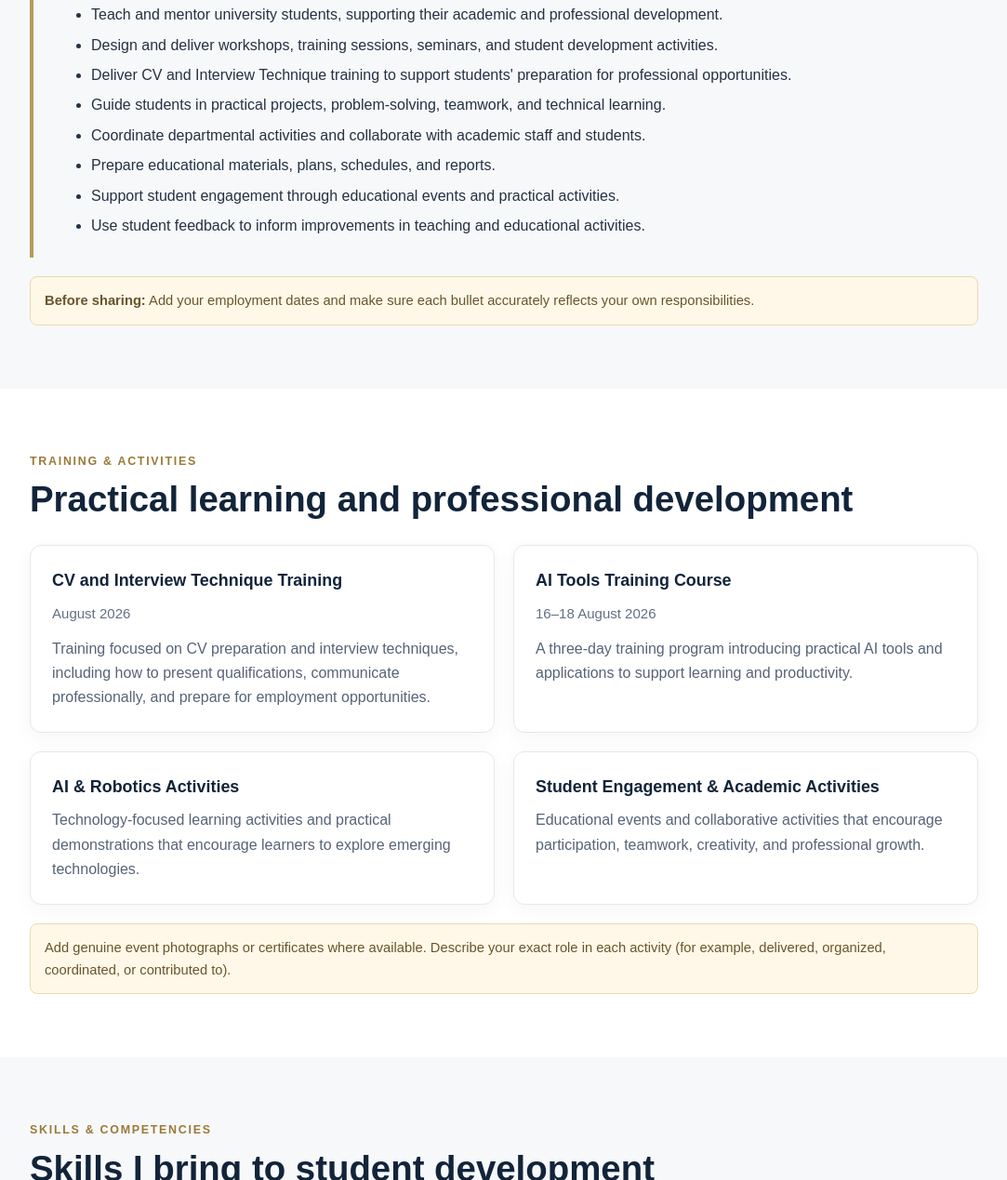
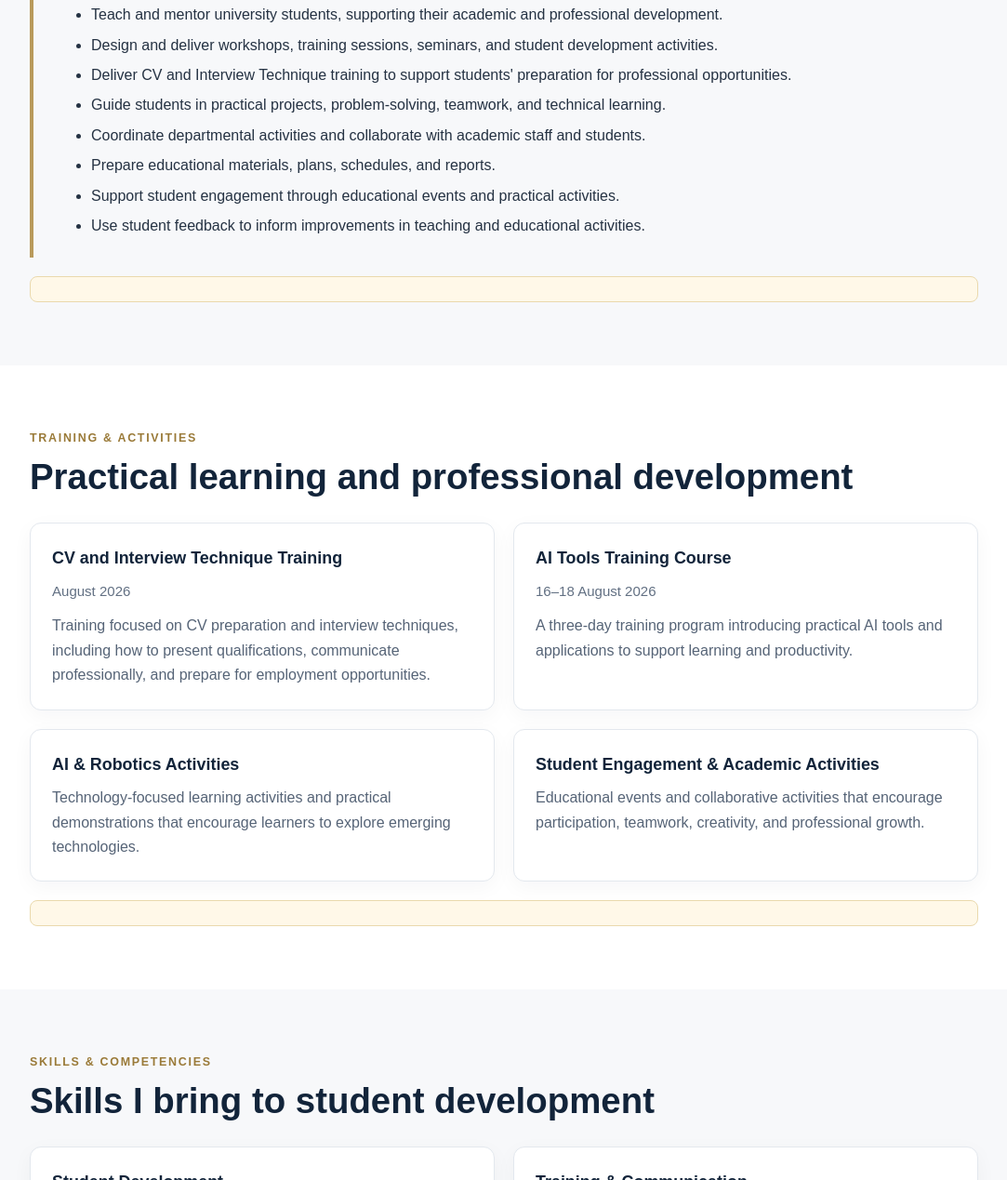
Before and after one commit to nor96/noor-portfolio, a plain HTML site: page index.html in a window 1280 px wide. Shown: the part 1524-2793 px from the top of the page at 93% size, without its empty margins (98-1181 px from the left). Drawn offline with Linux system fonts and the light colour scheme.

Commit message:
Update index.html

```diff
--- a/index.html
+++ b/index.html
@@ -6,7 +6,7 @@
 <header class="nav"><div class="nav-inner"><a class="brand" href="#home">Noor Salah Hassan</a><nav class="navlinks"><a href="#about">About</a><a href="#experience">Experience</a><a href="#training">Training</a><a href="#skills">Skills</a><a href="#contact">Contact</a></nav></div></header>
 <main><section class="hero" id="home"><div class="hero-inner"><div><div class="eyebrow">Professional Portfolio</div><h1>Noor Salah Hassan</h1><h2>Lecturer · Academic Leader · Student Development</h2><p>Supporting students as they build knowledge, confidence, professional skills, and readiness for future opportunities.</p><div class="actions"><a class="btn primary" href="#experience">View My Experience</a><a class="btn secondary" href="#contact">Contact Me</a></div></div><div class="photo"><div><div class="circle">NSH</div><strong>Add your professional photo</strong><br><small>Replace this placeholder with your own headshot.</small></div></div></div></section>
 <section id="about"><div class="inner"><div class="section-label">About Me</div><h2 class="section-title">Academic experience with a focus on student growth</h2><p class="lead">I am a Lecturer and Head of the Computer Systems Department at Ararat Technical Institute in the Kurdistan Region of Iraq. I hold a Bachelor's degree in Computer Science from the University of Duhok and a Master's degree in Information Technology from Duhok Polytechnic University.</p><p>My work brings together teaching, student mentoring, departmental coordination, and educational activities. I value helping students develop not only their academic knowledge but also communication, teamwork, and problem-solving skills they can use in their future careers.</p><p>I am particularly interested in student development, career-readiness training, professional skills, and practical learning experiences that connect education with the workplace.</p><div class="grid"><div class="card"><h3>Education</h3><p><strong>M.Sc. in Information Technology</strong><br>Duhok Polytechnic University, Iraq</p><p style="margin-top:12px"><strong>B.Sc. in Computer Science</strong><br>University of Duhok, Iraq</p></div><div class="card"><h3>Professional Interests</h3><p>Student mentoring, career readiness, training and workshops, student engagement, educational technology, and academic leadership.</p></div></div></div></section>
-<section class="light" id="experience"><div class="inner"><div class="section-label">Professional Experience</div><h2 class="section-title">Teaching, mentoring, and academic leadership</h2><div class="role"><h3>Head of Computer Systems Department & Lecturer</h3><div class="meta">Ararat Technical Institute · Kurdistan Region, Iraq</div><p>My responsibilities combine teaching, student support, training, and departmental coordination.</p><ul><li>Teach and mentor university students, supporting their academic and professional development.</li><li>Design and deliver workshops, training sessions, seminars, and student development activities.</li><li>Deliver CV and Interview Technique training to support students' preparation for professional opportunities.</li><li>Guide students in practical projects, problem-solving, teamwork, and technical learning.</li><li>Coordinate departmental activities and collaborate with academic staff and students.</li><li>Prepare educational materials, plans, schedules, and reports.</li><li>Support student engagement through educational events and practical activities.</li><li>Use student feedback to inform improvements in teaching and educational activities.</li></ul></div><div class="note"><strong>Before sharing:</strong> Add your employment dates and make sure each bullet accurately reflects your own responsibilities.</div></div></section>
-<section id="training"><div class="inner"><div class="section-label">Training & Activities</div><h2 class="section-title">Practical learning and professional development</h2><div class="grid"><div class="card"><h3>CV and Interview Technique Training</h3><div class="meta">August 2026</div><p>Training focused on CV preparation and interview techniques, including how to present qualifications, communicate professionally, and prepare for employment opportunities.</p></div><div class="card"><h3>AI Tools Training Course</h3><div class="meta">16–18 August 2026</div><p>A three-day training program introducing practical AI tools and applications to support learning and productivity.</p></div><div class="card"><h3>AI & Robotics Activities</h3><p>Technology-focused learning activities and practical demonstrations that encourage learners to explore emerging technologies.</p></div><div class="card"><h3>Student Engagement & Academic Activities</h3><p>Educational events and collaborative activities that encourage participation, teamwork, creativity, and professional growth.</p></div></div><div class="note">Add genuine event photographs or certificates where available. Describe your exact role in each activity (for example, delivered, organized, coordinated, or contributed to).</div></div></section>
+<section class="light" id="experience"><div class="inner"><div class="section-label">Professional Experience</div><h2 class="section-title">Teaching, mentoring, and academic leadership</h2><div class="role"><h3>Head of Computer Systems Department & Lecturer</h3><div class="meta">Ararat Technical Institute · Kurdistan Region, Iraq</div><p>My responsibilities combine teaching, student support, training, and departmental coordination.</p><ul><li>Teach and mentor university students, supporting their academic and professional development.</li><li>Design and deliver workshops, training sessions, seminars, and student development activities.</li><li>Deliver CV and Interview Technique training to support students' preparation for professional opportunities.</li><li>Guide students in practical projects, problem-solving, teamwork, and technical learning.</li><li>Coordinate departmental activities and collaborate with academic staff and students.</li><li>Prepare educational materials, plans, schedules, and reports.</li><li>Support student engagement through educational events and practical activities.</li><li>Use student feedback to inform improvements in teaching and educational activities.</li></ul></div><div class="note"></div></div></section>
+<section id="training"><div class="inner"><div class="section-label">Training & Activities</div><h2 class="section-title">Practical learning and professional development</h2><div class="grid"><div class="card"><h3>CV and Interview Technique Training</h3><div class="meta">August 2026</div><p>Training focused on CV preparation and interview techniques, including how to present qualifications, communicate professionally, and prepare for employment opportunities.</p></div><div class="card"><h3>AI Tools Training Course</h3><div class="meta">16–18 August 2026</div><p>A three-day training program introducing practical AI tools and applications to support learning and productivity.</p></div><div class="card"><h3>AI & Robotics Activities</h3><p>Technology-focused learning activities and practical demonstrations that encourage learners to explore emerging technologies.</p></div><div class="card"><h3>Student Engagement & Academic Activities</h3><p>Educational events and collaborative activities that encourage participation, teamwork, creativity, and professional growth.</p></div></div><div class="note"></div></div></section>
 <section class="light" id="skills"><div class="inner"><div class="section-label">Skills & Competencies</div><h2 class="section-title">Skills I bring to student development</h2><div class="grid"><div class="card"><h3>Student Development</h3><p>Student advising and mentoring · Student career development · Career-readiness training · CV and interview preparation · Student engagement</p></div><div class="card"><h3>Training & Communication</h3><p>Workshop and seminar facilitation · Presentation and public speaking · Interpersonal communication · Training material development · Event coordination</p></div><div class="card"><h3>Leadership & Management</h3><p>Leadership and teamwork · Collaboration · Analytical thinking · Problem solving · Flexibility · Planning and documentation</p></div><div class="card"><h3>Digital & Technical Skills</h3><p>Microsoft Office · Educational and digital tools · AI applications · Information technology · Programming and computer systems</p></div></div></div></section>
 <section class="contact" id="contact"><div class="inner"><div class="section-label">Contact</div><h2 class="section-title">Let's connect</h2><p class="lead">Thank you for visiting my professional portfolio. I welcome opportunities to contribute to student development, career readiness, professional training, and educational initiatives.</p><div class="contactbox"><p><strong>Noor Salah Hassan</strong></p><p>Email: <a href="mailto:YOUR.EMAIL@example.com">Add your professional email</a></p><p>Location: Duhok, Kurdistan Region, Iraq</p><p>LinkedIn: Add your LinkedIn profile if available</p></div><p class="note"></p></div></section></main><footer class="footer">© Noor Salah Hassan · Professional Portfolio</footer></body></html>
```
